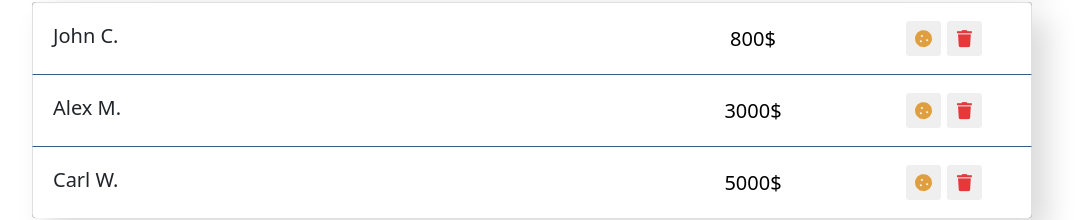
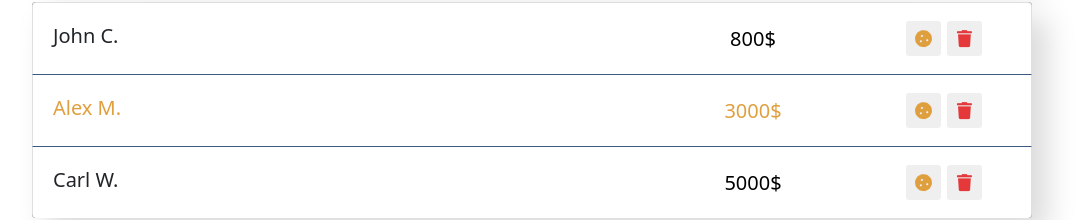
Before and after one commit to Mezin24/react-employees-salary, a React (Create React App) app: page / in a window 1280 px wide. Shown: the part 453-673 px from the top of the page, without its empty margins (108-1192 px from the left). Built offline with nearby package versions, Linux system fonts and the light colour scheme.

Commit message:
add app data

```diff
--- a/src/components/app/app.jsx
+++ b/src/components/app/app.jsx
@@ -6,6 +6,12 @@ import EmployeesList from '../emplyees-list/employees-list';
 import EmployeesAddForm from '../employees-add-form/employees-add-form';
 
 const App = () => {
+  const data = [
+    { name: 'John C.', salary: 800, increase: false, id: 1 },
+    { name: 'Alex M.', salary: 3000, increase: true, id: 2 },
+    { name: 'Carl W.', salary: 5000, increase: false, id: 3 },
+  ];
+
   return (
     <div className={classes.app}>
       <AppInfo />
@@ -15,7 +21,7 @@ const App = () => {
         <AppFilter />
       </div>
 
-      <EmployeesList />
+      <EmployeesList employees={data} />
       <EmployeesAddForm />
     </div>
   );
--- a/src/components/employees-list-item/employees-list-item.css
+++ b/src/components/employees-list-item/employees-list-item.css
@@ -53,7 +53,7 @@
   transform: translateX(0px);
 }
 
-.list-group-item.increase .list-group-item label,
+.list-group-item.increase .list-group-item-label,
 .list-group-item.increase .list-group-item-input {
   color: #e09f3e;
 }
--- a/src/components/employees-list-item/employees-list-item.jsx
+++ b/src/components/employees-list-item/employees-list-item.jsx
@@ -1,8 +1,12 @@
 import './employees-list-item.css';
 
-const EmployeesListItem = ({ name, salary }) => {
+const EmployeesListItem = ({ name, salary, increase }) => {
   return (
-    <li className="list-group-item d-flex justify-content-between">
+    <li
+      className={`list-group-item d-flex justify-content-between ${
+        increase ? 'increase' : ''
+      }`}
+    >
       <span className="list-group-item-label">{name}</span>
       <input
         type="text"
--- a/src/components/emplyees-list/employees-list.jsx
+++ b/src/components/emplyees-list/employees-list.jsx
@@ -1,12 +1,21 @@
 import EmployeesListItem from '../employees-list-item/employees-list-item';
 import './employees-list.css';
 
-const EmployeesList = () => {
+const EmployeesList = ({ employees }) => {
   return (
     <ul className="app-list list-group">
-      <EmployeesListItem name="John C." salary={800} />
-      <EmployeesListItem name="Alex M." salary={3000} />
-      <EmployeesListItem name="Carl W." salary={5000} />
+      {employees.map((employee) => {
+        const { id, ...itemProps } = employee;
+
+        return (
+          <EmployeesListItem
+            // name={employee.name}
+            // salary={employee.salary}
+            {...itemProps}
+            key={id}
+          />
+        );
+      })}
     </ul>
   );
 };
```
